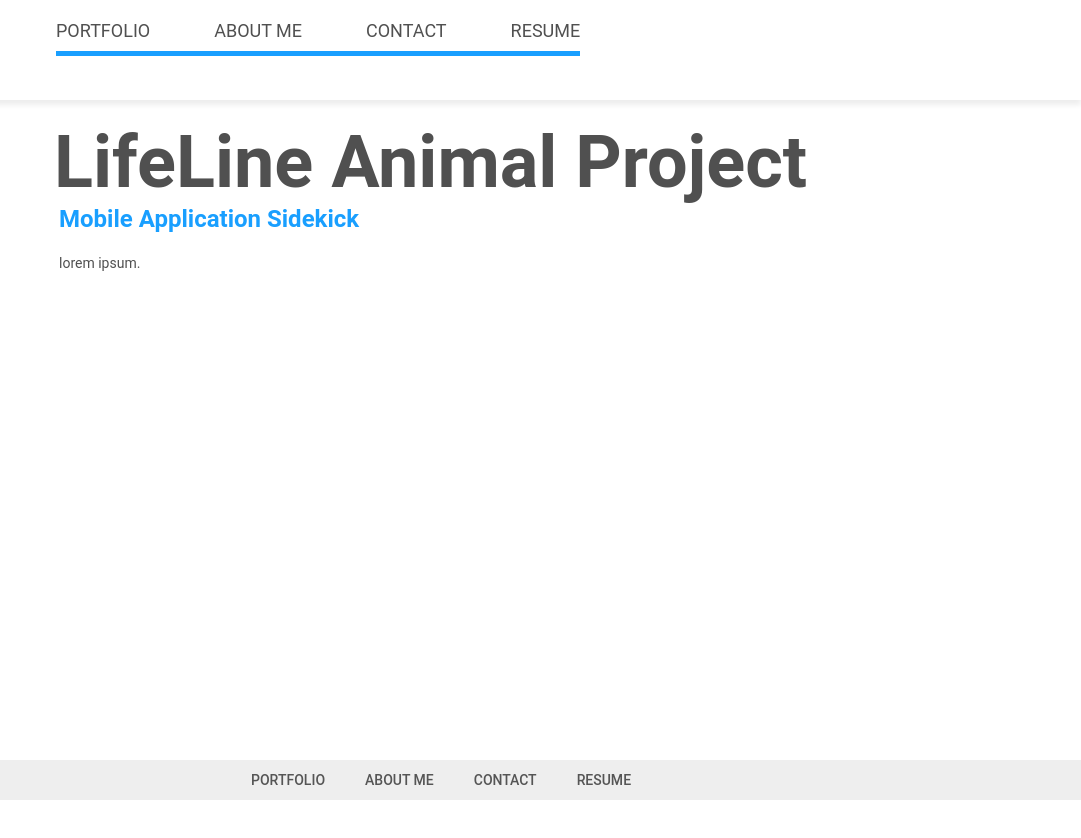
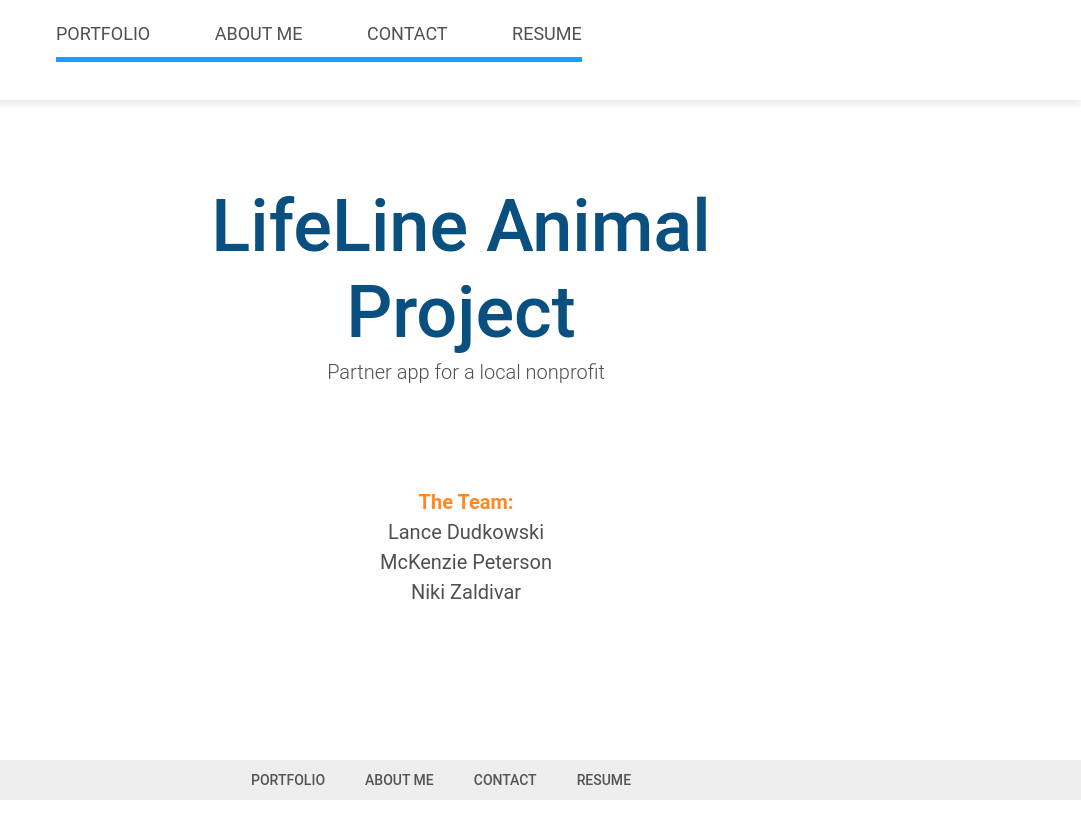
Before and after one commit to ldudkowski3/HW-19, a plain HTML site: page case-study-LifeLine.html in a window 1280 px wide. Shown: the full height of the page, 199-1280 px from the left. Before the commit the page ends 800 px from the top, so only its background shows below. Drawn offline with nearby package versions, Linux system fonts and the light colour scheme.

Commit message:
updated links hw19

```diff
--- a/case-study-LifeLine.html
+++ b/case-study-LifeLine.html
@@ -5,6 +5,7 @@
   <title>Lance Dudkowski UX Portfolio</title>
   <link href="https://fonts.googleapis.com/css2?family=Roboto:ital,wght@0,100;0,300;0,400;0,500;0,700;0,900;1,100;1,300;1,400;1,500;1,700;1,900&display=swap"
     rel="fonts">
+  <link rel="stylesheet" href="https://stackpath.bootstrapcdn.com/bootstrap/4.5.2/css/bootstrap.min.css" integrity="sha384-JcKb8q3iqJ61gNV9KGb8thSsNjpSL0n8PARn9HuZOnIxN0hoP+VmmDGMN5t9UJ0Z" crossorigin="anonymous">
   <link href="https://fonts.googleapis.com/css2?family=Archivo+Black&display=swap" rel="fonts">
   <link rel="https://cdnjs.cloudflare.com/ajax/libs/font-awesome/4.7.0/css/font-awesome.min.css" rel="stylesheet"  type="text/js" href="/js/style.js">
   <link rel="stylesheet" type="text/css" href="css/style.css">
@@ -36,12 +37,22 @@
   </nav>
 
   <div class="contentArea">
-    <h1 id="title">LifeLine Animal Project</h1>
-    <h2>Mobile Application Sidekick</h2>
-    <p>lorem ipsum.</p>
+    <div class="container-fluid">
+      <div class="jumbotron">
+        <h1 class="display-4">LifeLine Animal Project</h1>
+        <p class="lead">Partner app for a local nonprofit</p>
+        <ul>
+        <li class="team">The Team:</li>
+        <li>Lance Dudkowski </li>
+        <li>McKenzie Peterson</li>
+        <li>Niki Zaldivar</li>
+        </ul>
+      </div>
+    </div>
+  </div>
 
-  </div>
-<footer>
+
+  <footer>
   <div class="flexFooter">
   <ul class="footerNav">
     <li> <a class="footerItem" href="portfolio.html">PORTFOLIO</a></li>
--- a/css/style.css
+++ b/css/style.css
@@ -270,6 +270,33 @@
   margin-right: 10px;
 }
 
+.jumbotron{
+  display: block;
+  width: 100%;
+  text-align: center;
+  font-family: 'Roboto', sans-serif;
+  background: white;
+}
+
+.jumbotron h1{
+  font-size: 72px;
+  font-weight: 500;
+  color: #094f7f;
+}
+
+.jumbotron ul{
+  list-style-type: none;
+  padding-left: 0px;
+  margin-top: 100px;
+  margin-bottom: 150px;
+  font-size: 20px;
+  color: #505050;
+}
+
+.team{
+  color: #fd8924;
+  font-weight: 700;
+}
 
 .slideshow-container {
   margin: auto;
```
Also changed, not shown: portfolio.html (+5 -4 lines).
